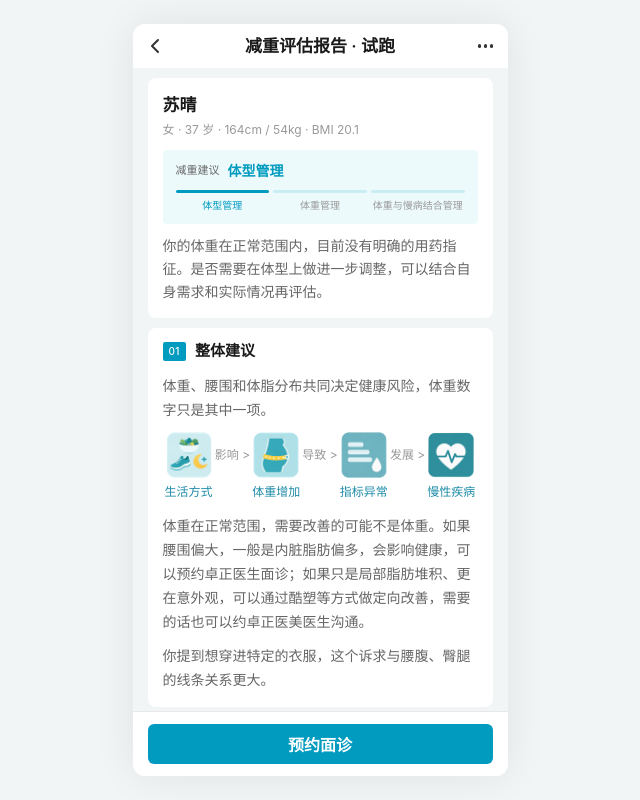
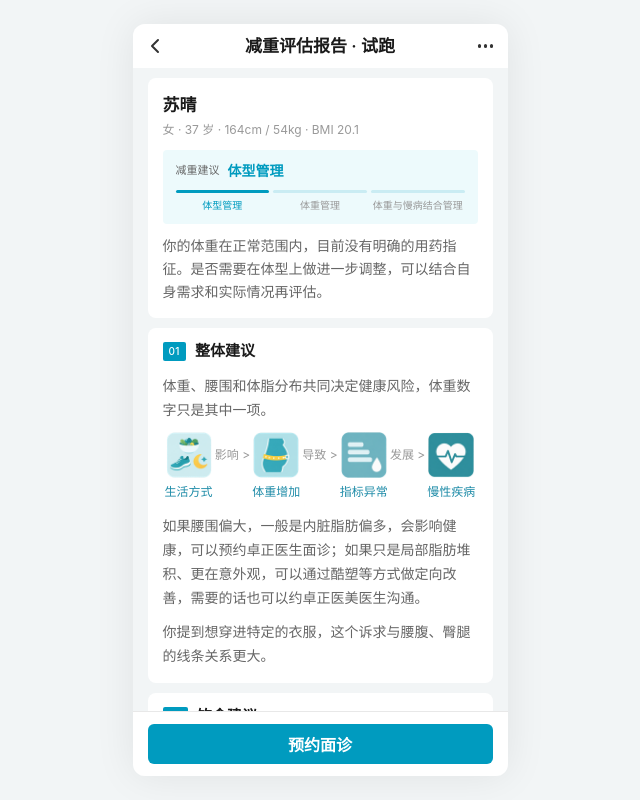
Before and after one commit to lipulin222/health-subscription-demo, a plain HTML site: page weight-management/Assessment-report/json-test.html in a window 1280 px wide. Shown: the whole page, without its empty margins (320-960 px from the left). Drawn offline with Linux system fonts and the light colour scheme.

Commit message:
P12 删除与结论头重复的判断句

```diff
--- a/weight-management/Assessment-report/json-test.html
+++ b/weight-management/Assessment-report/json-test.html
@@ -216,7 +216,7 @@ var CASES = [
       { text:'减重目标为穿进特定衣服', inputPaths:['/answers/goal'] }
     ],
     modules: [
-      { title:'整体建议', markdown:'体重、腰围和体脂分布共同决定健康风险，体重数字只是其中一项。\n\n体重在正常范围，需要改善的可能不是体重。如果腰围偏大，一般是内脏脂肪偏多，会影响健康，可以预约卓正医生面诊；如果只是局部脂肪堆积、更在意外观，可以通过酷塑等方式做定向改善，需要的话也可以约卓正医美医生沟通。\n\n你提到想穿进特定的衣服，这个诉求与腰腹、臀腿的线条关系更大。' },
+      { title:'整体建议', markdown:'体重、腰围和体脂分布共同决定健康风险，体重数字只是其中一项。\n\n如果腰围偏大，一般是内脏脂肪偏多，会影响健康，可以预约卓正医生面诊；如果只是局部脂肪堆积、更在意外观，可以通过酷塑等方式做定向改善，需要的话也可以约卓正医美医生沟通。\n\n你提到想穿进特定的衣服，这个诉求与腰腹、臀腿的线条关系更大。' },
       { title:'饮食建议', markdown:'体重在正常范围时，饮食调整的目标是稳定，而不是减量。\n\n- 三餐定时，避免长时间空腹：不规律进餐容易导致晚间加餐和一次吃过量。\n- 含糖饮料和甜点控制频次：这两类是额外热量最常见的来源，不需要完全戒掉。\n- 看整体饮食质量：蔬菜、蛋白质和主食搭配完整，比计算热量更容易长期坚持。' },
       { title:'运动建议', markdown:'想改善线条，力量训练的优先级高于有氧。\n\n- 每周两到三次力量训练：深蹲、俯卧撑或器械都可以，重点覆盖腰腹与臀腿。\n- 有氧保持常规量：快走等中低强度即可，作用在心肺健康，不必为消耗额外加量。\n- 训练日补充蛋白质：足量蛋白质是肌肉合成的前提，摄入量可以按体重估算。' }
     ]
```
